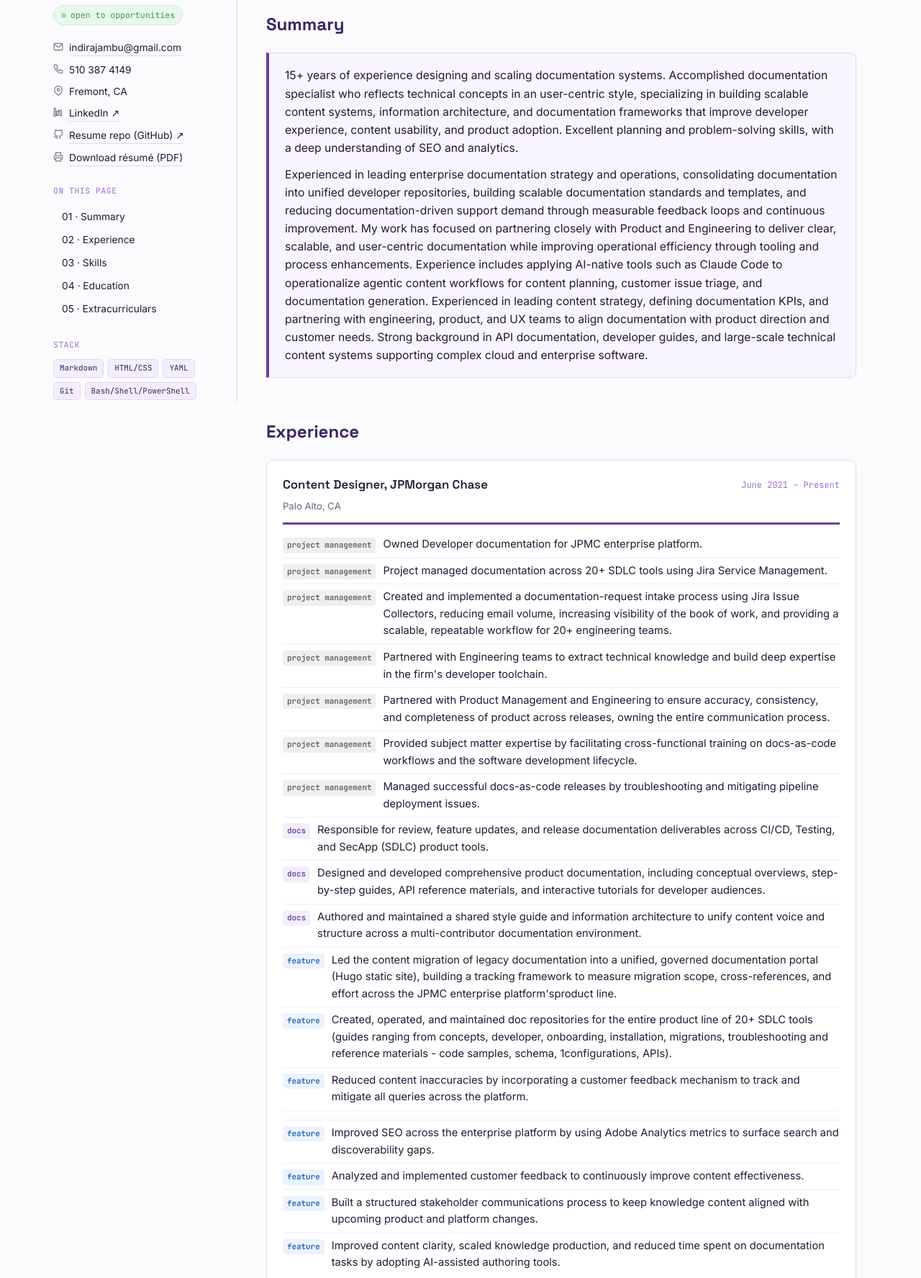
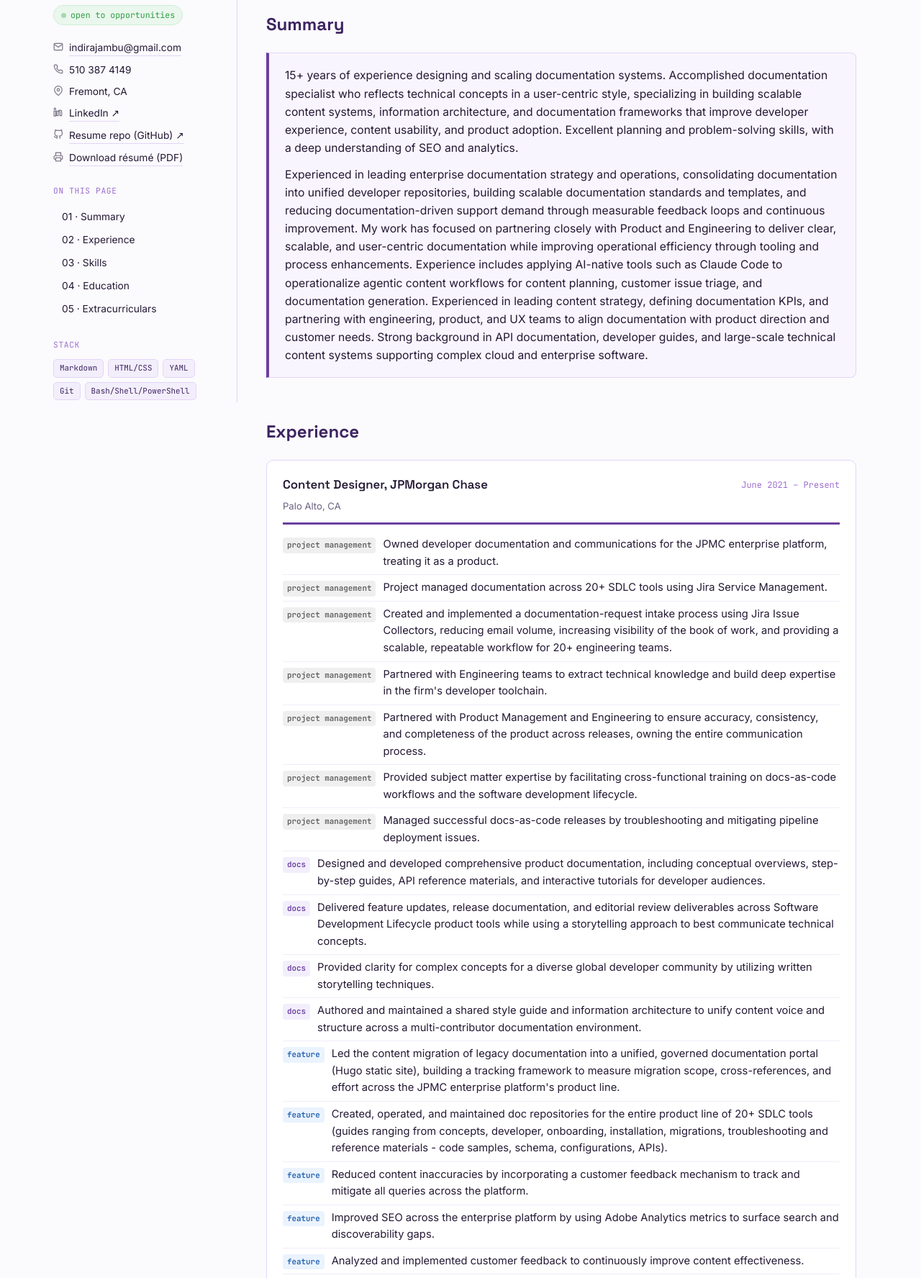
Before and after one commit to purplelitemij/resume2026, a website: page index.html in a window 1280 px wide. Shown: the part 241-2017 px from the top of the page at 72% size. Drawn offline with Linux system fonts and the light colour scheme.

Commit message:
Updated resume content, grammar check, building pdf

```diff
--- a/index.html
+++ b/index.html
@@ -375,8 +375,8 @@
     <div class="tagcloud">
       <span class="tag">Markdown</span><span class="tag">HTML/CSS</span><span class="tag">YAML</span>
       <span class="tag">Git</span><span class="tag">Bash/Shell/PowerShell</span><span class="tag">IntelliJ IDEA</span><span class="tag">Visual Studio Code</span>
-      <span class="tag">Hugo</span></span><span class="tag">Jekyll</span><span class="tag">Windows/macOS</span>
-      <span class="tag">Claude Code</span><span class="tag">GitHub Copilot</span></span>
+      <span class="tag">Hugo</span><span class="tag">Jekyll</span><span class="tag">Windows/macOS</span>
+      <span class="tag">Claude Code</span><span class="tag">GitHub Copilot</span>
 
     </div>
   </aside>
@@ -398,7 +398,7 @@
     <section id="summary-section" aria-labelledby="summary-h">
       <div class="section-head"><h2 id="summary-h">Summary</h2><span class="path"></span></div>
       <div class="readme">
-        <p> 15+ years of experience designing and scaling documentation systems. Accomplished documentation specialist who reflects technical concepts in an user-centric style, specializing in building scalable content systems, information architecture, and documentation frameworks that improve developer experience, content usability, and product adoption. Excellent planning and problem-solving skills, with a deep understanding of SEO and analytics.</p>
+        <p> 15+ years of experience designing and scaling documentation systems. Accomplished documentation specialist who reflects technical concepts in a user-centric style, specializing in building scalable content systems, information architecture, and documentation frameworks that improve developer experience, content usability, and product adoption. Excellent planning and problem-solving skills, with a deep understanding of SEO and analytics.</p>
         <p> Experienced in leading enterprise documentation strategy and operations, consolidating documentation into unified developer repositories, building scalable documentation standards and templates, and reducing documentation-driven support demand through measurable feedback loops and continuous improvement. My work has focused on partnering closely with Product and Engineering to deliver clear, scalable, and user-centric documentation while improving operational efficiency through tooling and process enhancements. Experience includes applying AI-native tools such as Claude Code to operationalize agentic content workflows for content planning, customer issue triage, and documentation generation.
           Experienced in leading content strategy, defining documentation KPIs, and partnering with engineering, product, and UX teams to align documentation with product direction and customer needs. Strong background in API documentation, developer guides, and large-scale technical content systems supporting complex cloud and enterprise software.</p>
       </div>
@@ -414,23 +414,24 @@
         </div>
         <div class="entry-loc">Palo Alto, CA</div>
         <ul>
-          <li><span class="commit-tag tag-chore">project management</span> Owned Developer documentation for JPMC enterprise platform.</li>
+          <li><span class="commit-tag tag-chore">project management</span> Owned developer documentation and communications for the JPMC enterprise platform, treating it as a product.</li>
           <li><span class="commit-tag tag-chore">project management</span> Project managed documentation across 20+ SDLC tools using Jira Service Management.</li>
           <li><span class="commit-tag tag-chore">project management</span> Created and implemented a documentation-request intake process using Jira Issue Collectors, reducing email volume, increasing visibility of the book of work, and providing a scalable, repeatable workflow for 20+ engineering teams.</li>
           <li><span class="commit-tag tag-chore">project management</span> Partnered with Engineering teams to extract technical knowledge and build deep expertise in the firm's developer toolchain.</li>
-          <li><span class="commit-tag tag-chore">project management</span> Partnered with Product Management and Engineering to ensure accuracy, consistency, and completeness of product across releases, owning the entire communication process.</li>
+          <li><span class="commit-tag tag-chore">project management</span> Partnered with Product Management and Engineering to ensure accuracy, consistency, and completeness of the product across releases, owning the entire communication process.</li>
           <li><span class="commit-tag tag-chore">project management</span> Provided subject matter expertise by facilitating cross-functional training on docs-as-code workflows and the software development lifecycle.</li>
           <li><span class="commit-tag tag-chore">project management</span> Managed successful docs-as-code releases by troubleshooting and mitigating pipeline deployment issues.</li>
-          <li><span class="commit-tag tag-docs">docs</span> Responsible for review, feature updates, and release documentation deliverables across CI/CD, Testing, and SecApp (SDLC) product tools.</li>
           <li><span class="commit-tag tag-docs">docs</span> Designed and developed comprehensive product documentation, including conceptual overviews, step-by-step guides, API reference materials, and interactive tutorials for developer audiences.</li>
+          <li><span class="commit-tag tag-docs">docs</span> Delivered feature updates, release documentation, and editorial review deliverables across Software Development Lifecycle product tools while using a storytelling approach to best communicate technical concepts.</li>
+          <li><span class="commit-tag tag-docs">docs</span> Provided clarity for complex concepts for a diverse global developer community by utilizing written storytelling techniques.</li>
           <li><span class="commit-tag tag-docs">docs</span> Authored and maintained a shared style guide and information architecture to unify content voice and structure across a multi-contributor documentation environment.</li>
-          <li><span class="commit-tag tag-feat">feature</span> Led the content migration of legacy documentation into a unified, governed documentation portal (Hugo static site), building a tracking framework to measure migration scope, cross-references, and effort across the JPMC enterprise platform'sproduct line.</li>
-          <li><span class="commit-tag tag-feat">feature</span> Created, operated, and maintained doc repositories for the entire product line of 20+ SDLC tools (guides ranging from concepts, developer, onboarding, installation, migrations, troubleshooting and reference materials - code samples, schema, 1configurations, APIs).</li>
-          <li><span class="commit-tag tag-feat">feature</span> Reduced content inaccuracies by incorporating a customer feedback mechanism to track and mitigate all queries across the platform.<li>
+          <li><span class="commit-tag tag-feat">feature</span> Led the content migration of legacy documentation into a unified, governed documentation portal (Hugo static site), building a tracking framework to measure migration scope, cross-references, and effort across the JPMC enterprise platform's product line.</li>
+          <li><span class="commit-tag tag-feat">feature</span> Created, operated, and maintained doc repositories for the entire product line of 20+ SDLC tools (guides ranging from concepts, developer, onboarding, installation, migrations, troubleshooting and reference materials - code samples, schema, configurations, APIs).</li>
+          <li><span class="commit-tag tag-feat">feature</span> Reduced content inaccuracies by incorporating a customer feedback mechanism to track and mitigate all queries across the platform.</li>
           <li><span class="commit-tag tag-feat">feature</span> Improved SEO across the enterprise platform by using Adobe Analytics metrics to surface search and discoverability gaps.</li>
           <li><span class="commit-tag tag-feat">feature</span> Analyzed and implemented customer feedback to continuously improve content effectiveness.</li>
           <li><span class="commit-tag tag-feat">feature</span> Built a structured stakeholder communications process to keep knowledge content aligned with upcoming product and platform changes.</li>
-          <li><span class="commit-tag tag-feat">feature</span> Improved content clarity, scaled knowledge production, and reduced time spent on documentation tasks by adopting AI-assisted authoring tools.</li>
+          <li><span class="commit-tag tag-feat">feature</span> Improved content & workflow clarity, scaled knowledge production, and reduced time spent on documentation tasks by adopting AI-assisted authoring tools.</li>
         </ul>
       </div>
 
@@ -527,7 +528,7 @@
         <div class="skill-group">
           <h3>Tools</h3>
           <div class="skill-badges">
-            <span class="badge">Jira</span><span class="badge">Confluence</span><span class="badge">Lucid</span><span class="badge">Bitbucket</span><span class="badge">GitHub</span><span class="badge">Perforce</span><span class="badge">Git</span><span class="badge">Sublime Text</span><span class="badge">IntelliJ IDEA</span><span class="badge">Visual Studio Code</span><span class="badge">Jules/Jenkins</span><span class="badge">Spinnaker</span><span class="badge">Kaniko</span><span class="badge">Docker Desktop</span><span class="badge">Gradle</span><span class="badge">Visio</span><span class="badge">Gliffy</span><span class="badge">Adobe Creative Suite</span><span class="badge">Microsoft Office Suite</span><span class="badge">Slack</span><span class="badge">SharePoint</span><span class="badge">MindTouch</span><span class="badge">RoboHelp</span><span class="badge">Slack</span>
+            <span class="badge">Jira</span><span class="badge">Confluence</span><span class="badge">Lucid</span><span class="badge">Bitbucket</span><span class="badge">GitHub</span><span class="badge">Perforce</span><span class="badge">Git</span><span class="badge">Sublime Text</span><span class="badge">IntelliJ IDEA</span><span class="badge">Visual Studio Code</span><span class="badge">Jenkins</span><span class="badge">Spinnaker</span><span class="badge">Kaniko</span><span class="badge">Docker Desktop</span><span class="badge">Gradle</span><span class="badge">Visio</span><span class="badge">Gliffy</span><span class="badge">Adobe Creative Suite</span><span class="badge">Microsoft Office Suite</span><span class="badge">Slack</span><span class="badge">SharePoint</span><span class="badge">MindTouch</span><span class="badge">RoboHelp</span><span class="badge">Slack</span>
             <span class="badge">Looker</span><span class="badge">Smartling</span><span class="badge">SDL Trados</span><span class="badge">Hugo</span><span class="badge">Jekyll</span><span class="badge">Sublime Text</span><span class="badge">GitHub Copilot</span><span class="badge">Claude Code</span>
           </div>
         </div>
@@ -583,7 +584,7 @@
     <div class="line"><span class="prompt">$</span> cat status.txt</div>
     <div class="line out">currently: turning tribal knowledge into single-sourced docs.<span class="cursor"></span></div>
 <!--Add href here for Cooking blog site when ready -->  </div>
-  <p class="footer-note">Hand-rolled HTML, built as a precursor to future <a href="https://jekyllrb.com/" title="Static site generator">Jekyll</a> portfolio site. Purple, on purpose.</p>
+  <p class="footer-note">Hand-rolled HTML, built as a precursor to a future <a href="https://jekyllrb.com/" title="Static site generator">Jekyll</a> portfolio site. Purple, on purpose.</p>
 </footer>
 
 
```
Also changed, not shown: 1 other file.
